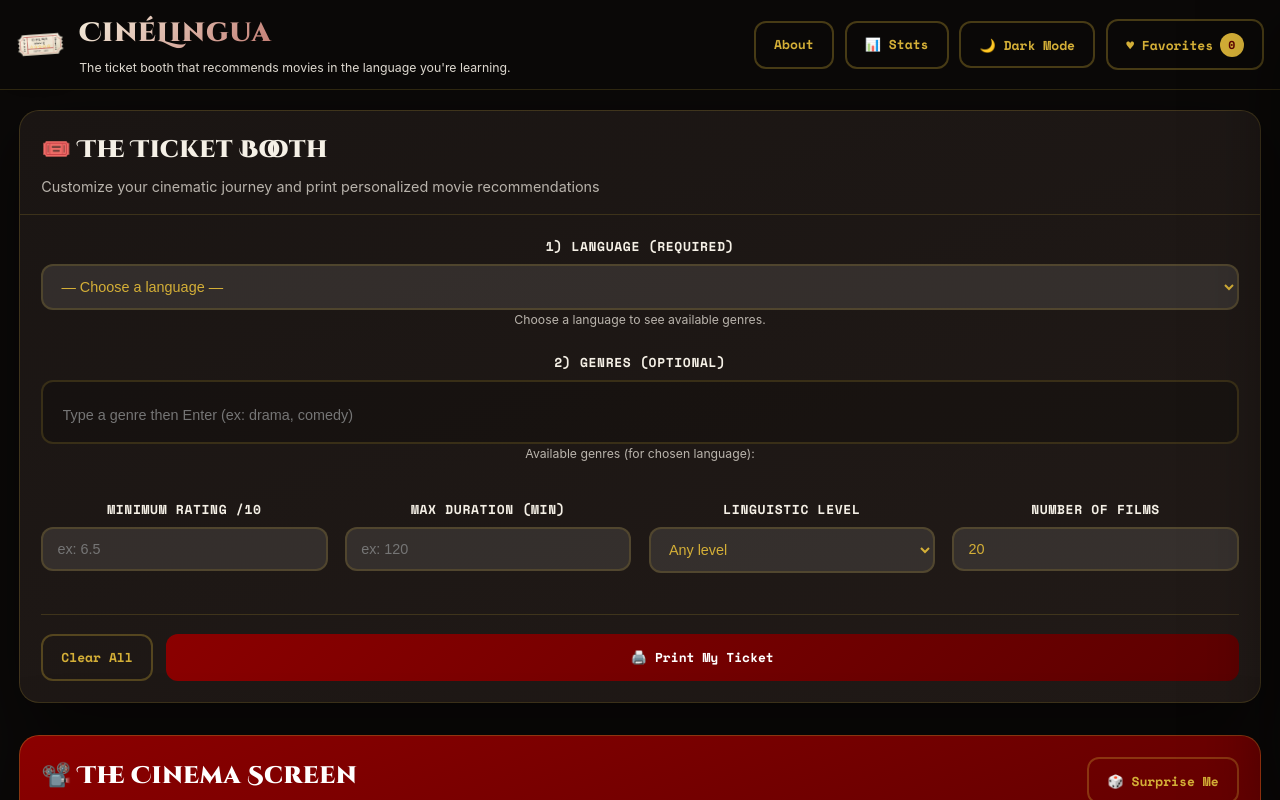
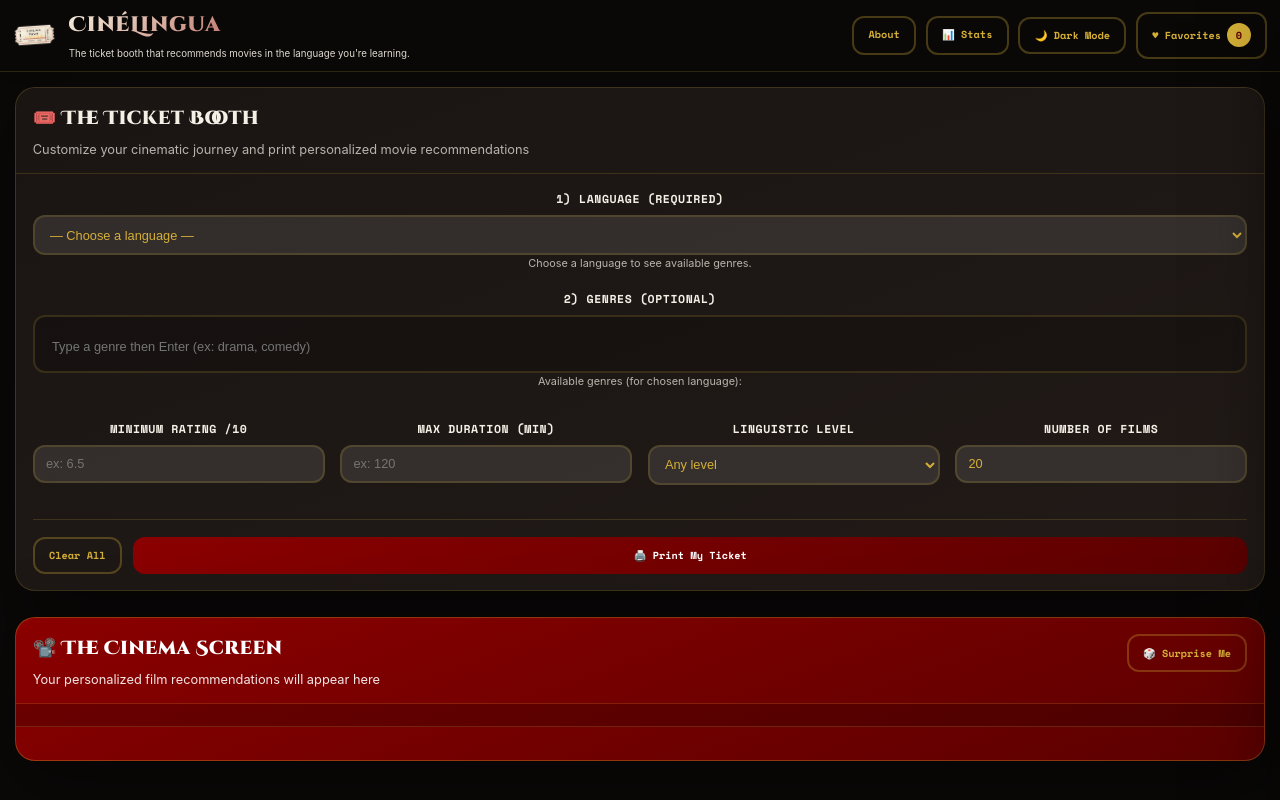
Before and after one commit to Lenarbrs/Rebours_Lena_Website, a Flask app: page / in a window 1280 px wide. Run offline with Flask 3, Linux system fonts and the light colour scheme; data that the repository does not hold is empty; some libraries are stand-ins or nearby versions.

Commit message:
Update styles.css

```diff
--- a/static/styles.css
+++ b/static/styles.css
@@ -1170,7 +1170,7 @@ body {
    ========================== */
 
 :root {
-  --ui-scale: 0.9; /* 0.88 = plus petit / 0.92 = plus léger */
+  --ui-scale: 0.8; /* 0.88 = plus petit / 0.92 = plus léger */
 }
 
 /* Base typographie */
```
